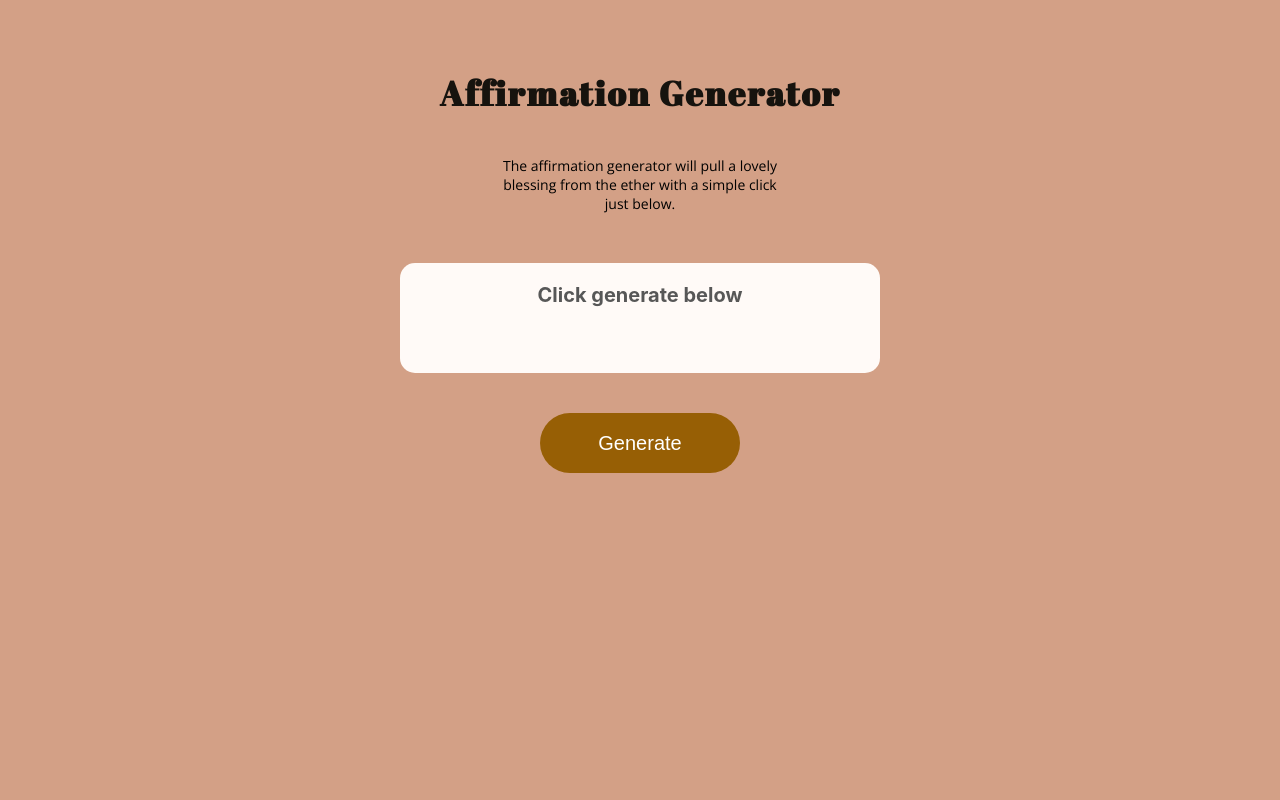
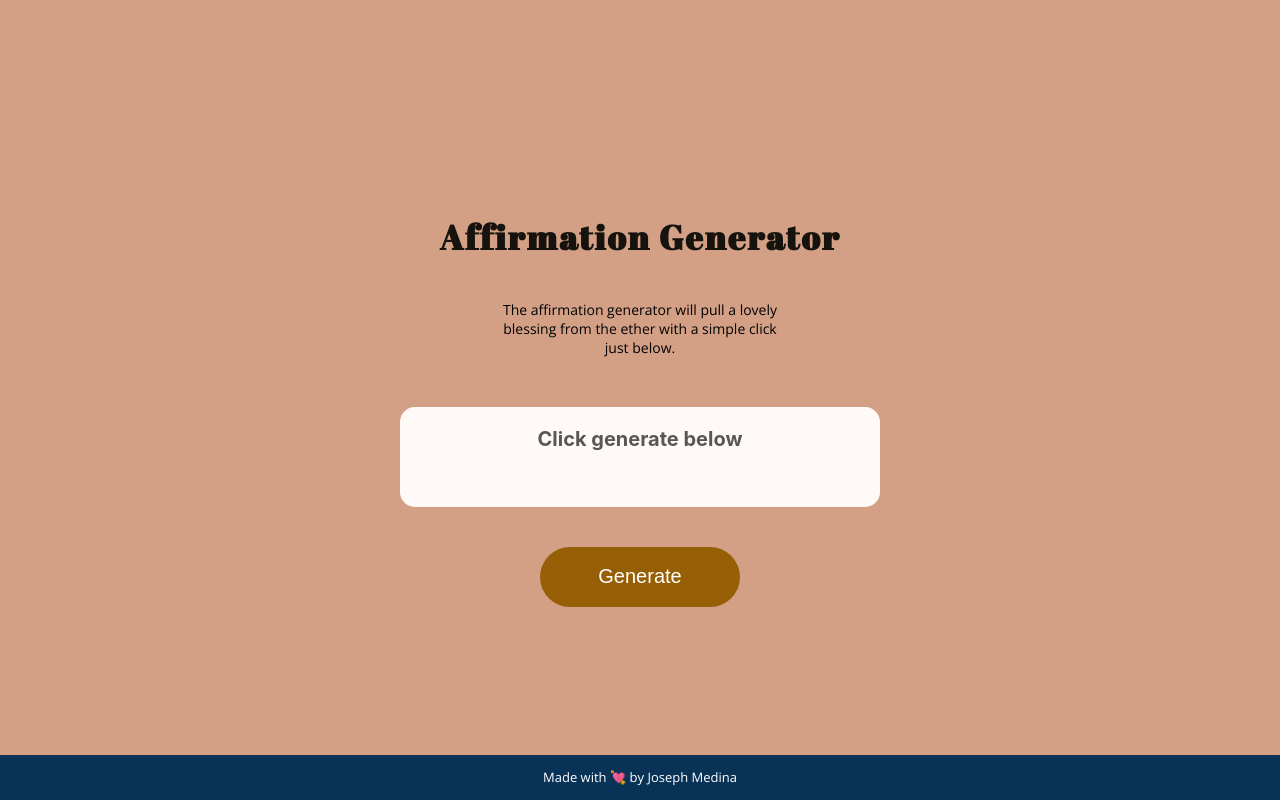
Before and after one commit to jos3ph-m/Affirmation-Generator, a React app: page / in a window 1280 px wide. Built offline with nearby package versions, Linux system fonts and the light colour scheme.

Commit message:
Bottom bar added, adjusted sizing

```diff
--- a/src/App.css
+++ b/src/App.css
@@ -4,8 +4,8 @@
   justify-content: center;
   flex-direction: column;
   text-align: center;
-
-  width: 80%;
+  min-height: 100vh;
+  width: 100%;
   margin: auto;
 }
 
--- a/src/App.js
+++ b/src/App.js
@@ -4,6 +4,7 @@ import "./App.css";
 import Headline from "./Components/Headline/Headline";
 import Info from "./Components/Info/Info";
 import Affirmations from "./Components/Affirmations/Affirmations";
+import Bottom from "./Components/Bottom/Bottom";
 
 class App extends Component {
   render() {
@@ -12,6 +13,7 @@ class App extends Component {
         <Headline />
         <Info />
         <Affirmations />
+        <Bottom />
       </div>
     );
   }
--- a/src/Components/Affirmations/Affirmations.module.css
+++ b/src/Components/Affirmations/Affirmations.module.css
@@ -16,18 +16,20 @@
 }
 
 .button:active {
+  background-color: #7e5005;
   transform: scale(0.98);
 }
 
 .affirmation {
   font-size: 20px;
   font-weight: 700;
-  padding: 20px 40px;
+  padding: 20px 40px 10px;
   height: 70px;
   background-color: #fffaf7;
   color: rgb(87, 87, 87);
   border-radius: 15px;
   margin: 20px auto;
+  max-width: 300px;
 }
 
 @media (min-width: 600px) {
--- /dev/null
+++ b/src/Components/Bottom/Bottom.js
@@ -0,0 +1,13 @@
+import React from "react";
+
+import styles from "./Bottom.module.css";
+
+const bottom = () => {
+  return (
+    <footer className={styles.bottom}>
+      <p>Made with 💘 by Joseph Medina</p>
+    </footer>
+  );
+};
+
+export default bottom;
--- /dev/null
+++ b/src/Components/Bottom/Bottom.module.css
@@ -0,0 +1,13 @@
+.bottom {
+  position: fixed;
+  bottom: 0;
+  background-color: rgb(8, 51, 87);
+  height: 40px;
+  width: 100%;
+  margin: auto;
+  color: white;
+  font-family: "Open Sans";
+  font-weight: 300;
+  font-size: 13px;
+  padding-bottom: 5px;
+}
--- a/src/Components/Headline/Headline.module.css
+++ b/src/Components/Headline/Headline.module.css
@@ -1,5 +1,5 @@
 .headline {
-  margin: 50px auto 20px auto;
+  margin: 0px auto 20px auto;
   padding: 20px;
   font-family: "Abril Fatface", cursive;
   font-size: 30px;
```
